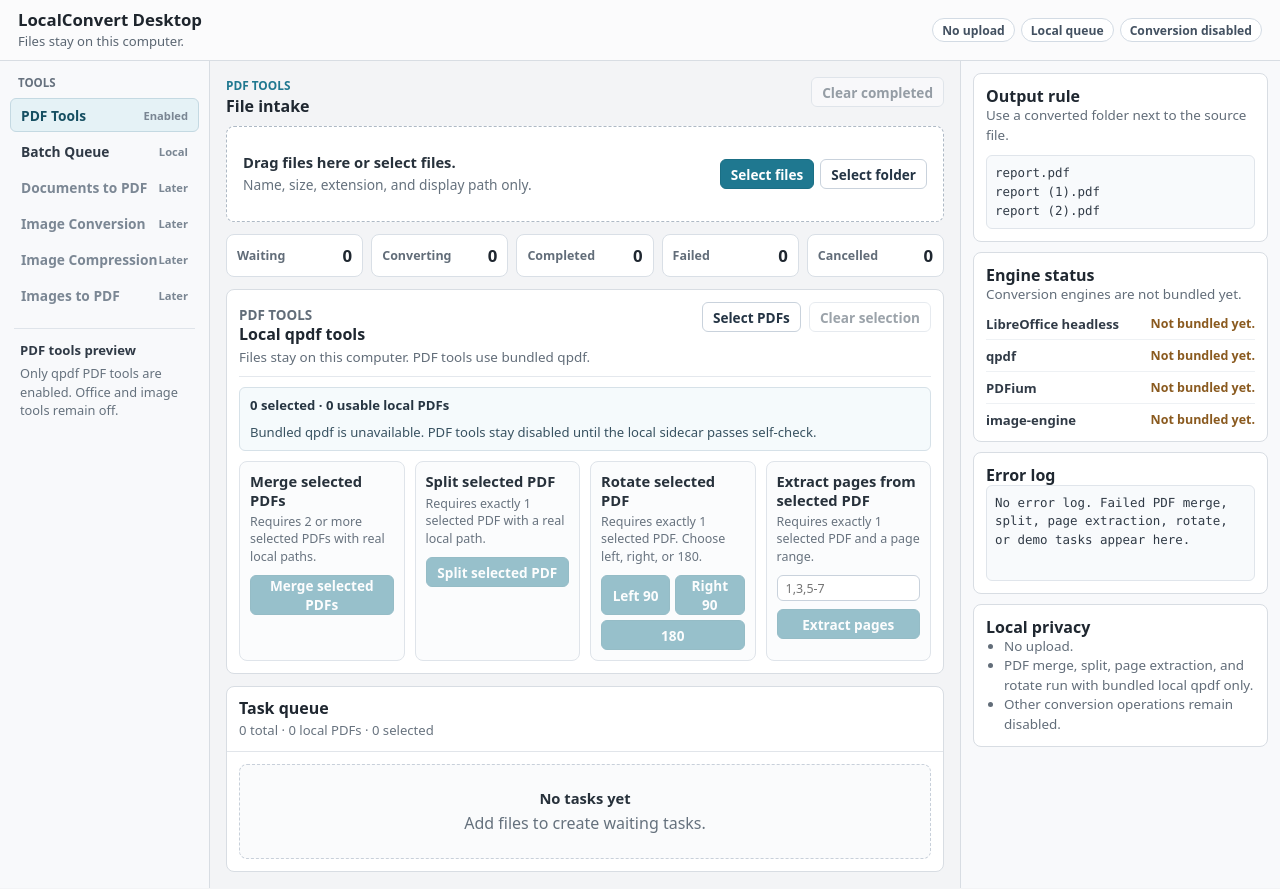
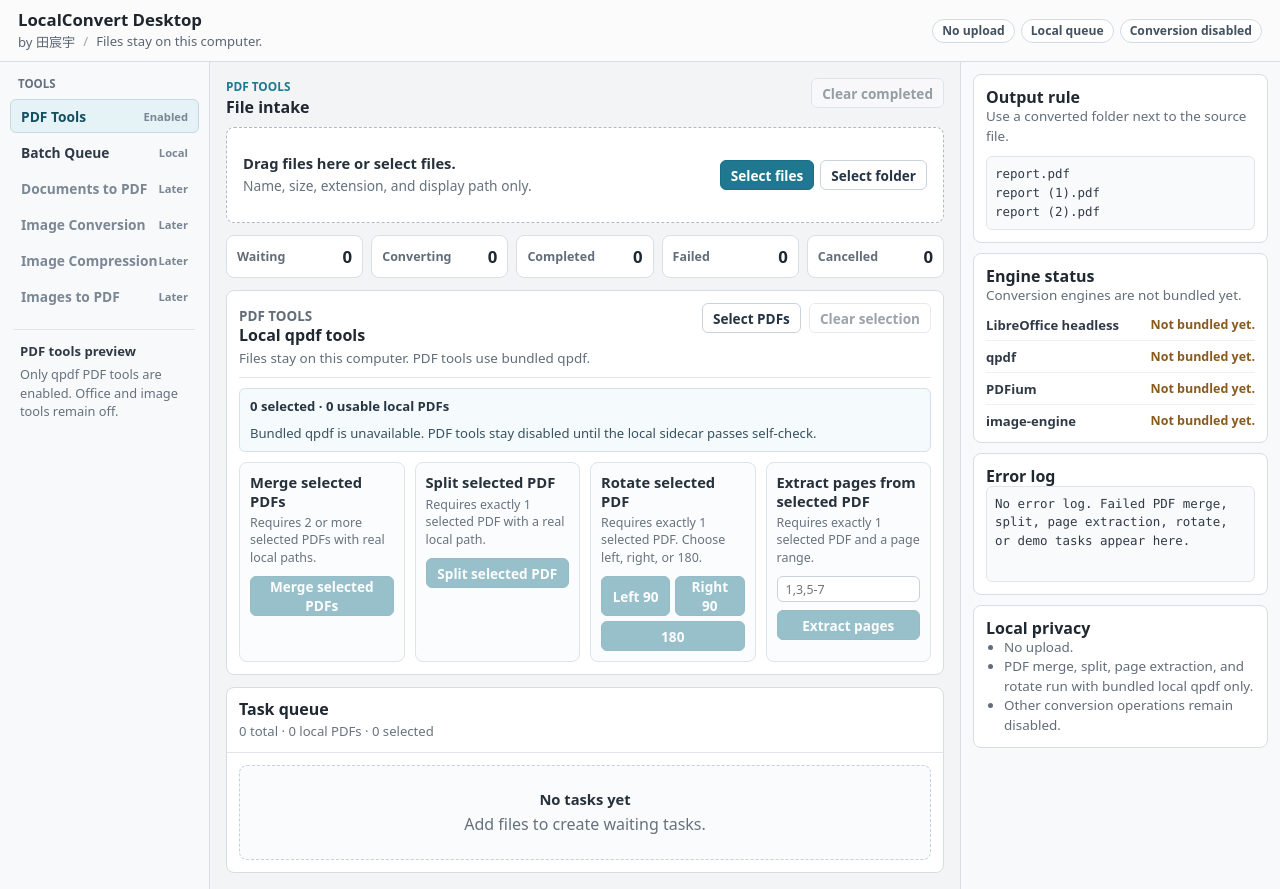
Before and after one commit to 1373878757-ux/localconvert-desktop, a React (Vite) app: page / in a window 1280 px wide. Built offline with nearby package versions, Linux system fonts and the light colour scheme.

Commit message:
Add project attribution

```diff
--- a/src/App.tsx
+++ b/src/App.tsx
@@ -823,7 +823,10 @@
       <header className="top-bar">
         <div className="app-title">
           <h1>LocalConvert Desktop</h1>
-          <p>Files stay on this computer.</p>
+          <p>
+            <span>by 田宸宇</span>
+            <span>Files stay on this computer.</span>
+          </p>
         </div>
         <div className="privacy-status" aria-label="Local privacy status">
           <span>No upload</span>
--- a/src/styles.css
+++ b/src/styles.css
@@ -107,9 +107,18 @@
 }
 
 .app-title p {
+  display: flex;
+  flex-wrap: wrap;
+  gap: 8px;
   margin: 0;
   color: #5b6672;
   font-size: 0.82rem;
+}
+
+.app-title p span + span::before {
+  content: "/";
+  margin-right: 8px;
+  color: #9aa4af;
 }
 
 .privacy-status {
```
Also changed, not shown: 1 other file (tests, documents, lock files or other folders).
